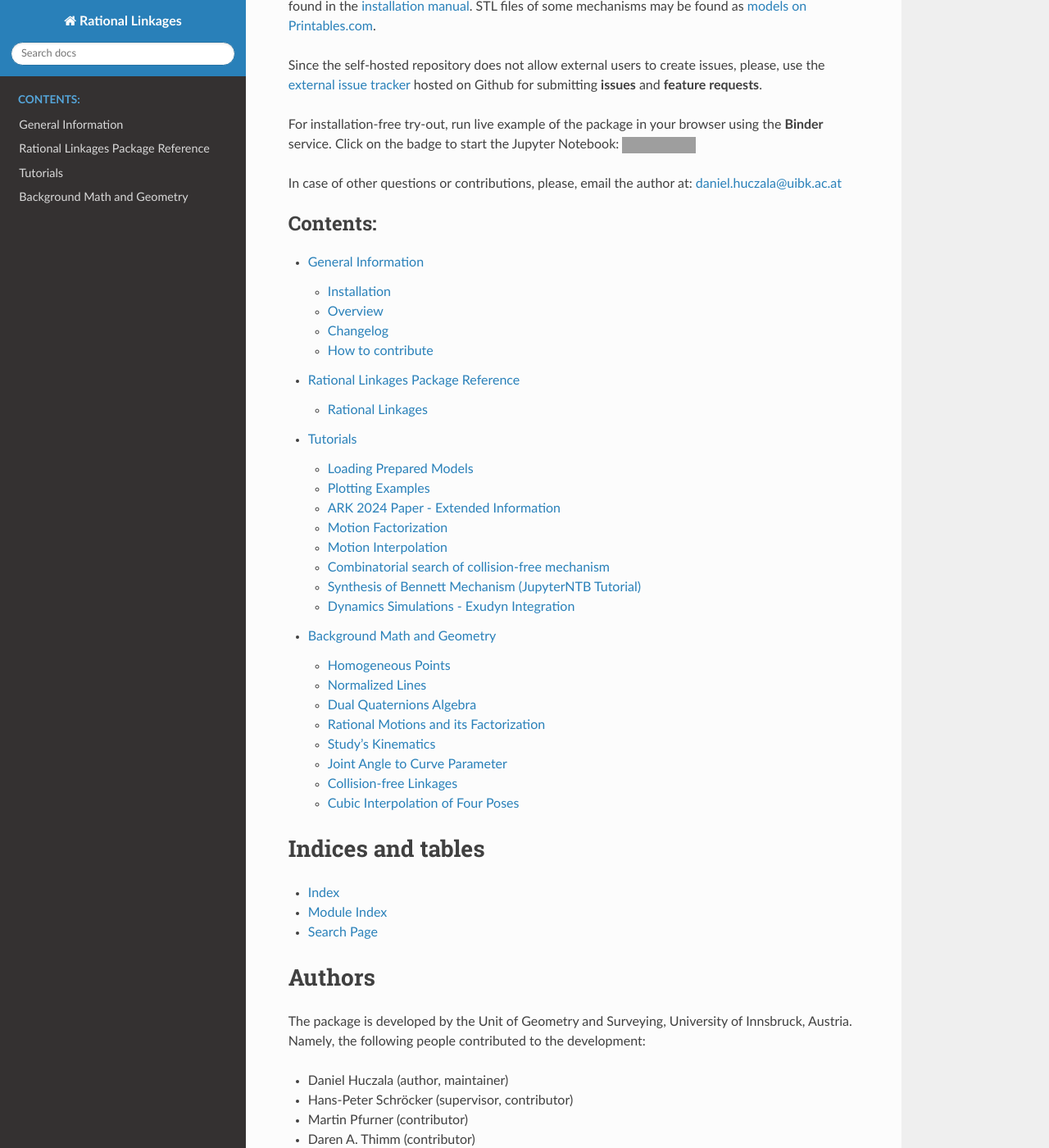
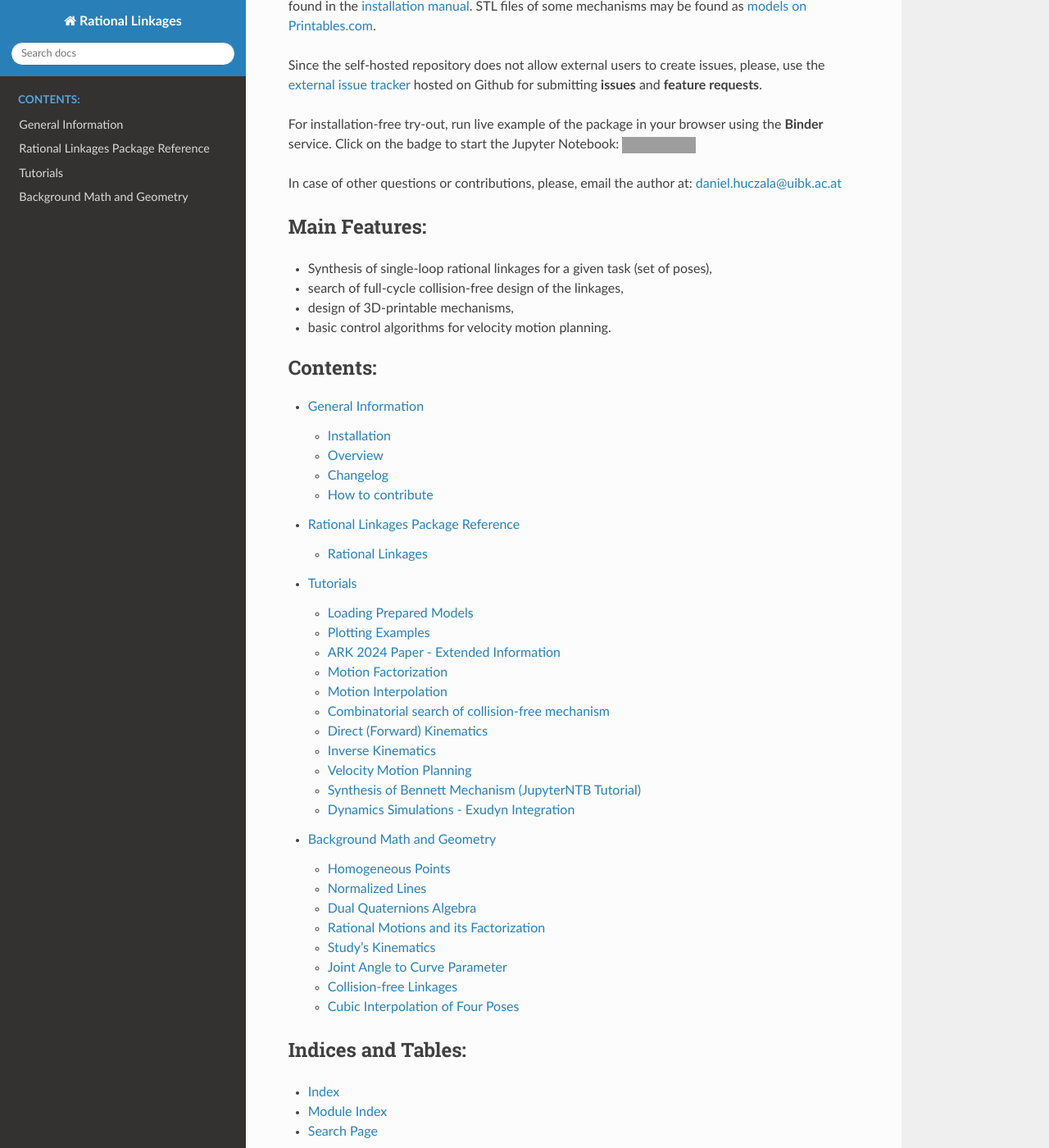
Before and after one commit to hucik14/rational-linkages, a Sphinx documentation site: the page built from docs/source/index.rst, in a window 1280 px wide and 1400 px high, scrolled down 525 px. Shown: the whole window at 82% size. Built offline with Sphinx 7.4.7 and the Read the Docs theme 2.0.0, drawn with Linux system fonts in a browser that asks for light colours; cross-references to code outside the pages are shown as plain code; some of the changed text lies outside the part shown; grey boxes are pictures that could not be loaded.

Commit message:
index update, added dk and ik pages with in docs but no text yet

```diff
--- a/docs/source/index.rst
+++ b/docs/source/index.rst
@@ -67,6 +67,15 @@ the Jupyter Notebook: |binder_badge|
 In case of other questions or contributions, please, email the author at:
 daniel.huczala@uibk.ac.at
 
+Main Features:
+--------------
+
+- Synthesis of single-loop rational linkages for a given task (set of poses),
+- search of full-cycle collision-free design of the linkages,
+- design of 3D-printable mechanisms,
+- basic control algorithms for velocity motion planning.
+
+
 .. toctree::
    :maxdepth: 2
    :caption: Contents:
@@ -77,8 +86,8 @@ daniel.huczala@uibk.ac.at
    background-math
 
 
-Indices and tables
-==================
+Indices and Tables:
+-------------------
 
 * :ref:`genindex`
 * :ref:`modindex`
@@ -86,7 +95,7 @@ Indices and tables
 
 
 Authors
-=======
+-------
 
 The package is developed by the Unit of Geometry and Surveying, University of Innsbruck,
 Austria. Namely, the following people contributed to the development:
@@ -96,8 +105,8 @@ Austria. Namely, the following people contributed to the development:
 - Martin Pfurner (contributor)
 - Daren A. Thimm (contributor)
 
-Citing the package
-==================
+Citing the Package
+------------------
 
 If you use the Rational Linkages package in your research, please, cite it as follows:
 
--- a/docs/source/tutorials.rst
+++ b/docs/source/tutorials.rst
@@ -11,5 +11,6 @@ Tutorials
    tutorials/motion_factorization
    tutorials/motion_interp
    tutorials/combinatorial_search
+   tutorials/control
    tutorials/synthesis_bennett
    tutorials/exudyn_analysis
```
Also changed, not shown: docs/source/tutorials/control.rst (added, +15 -0 lines), 1 other file.
